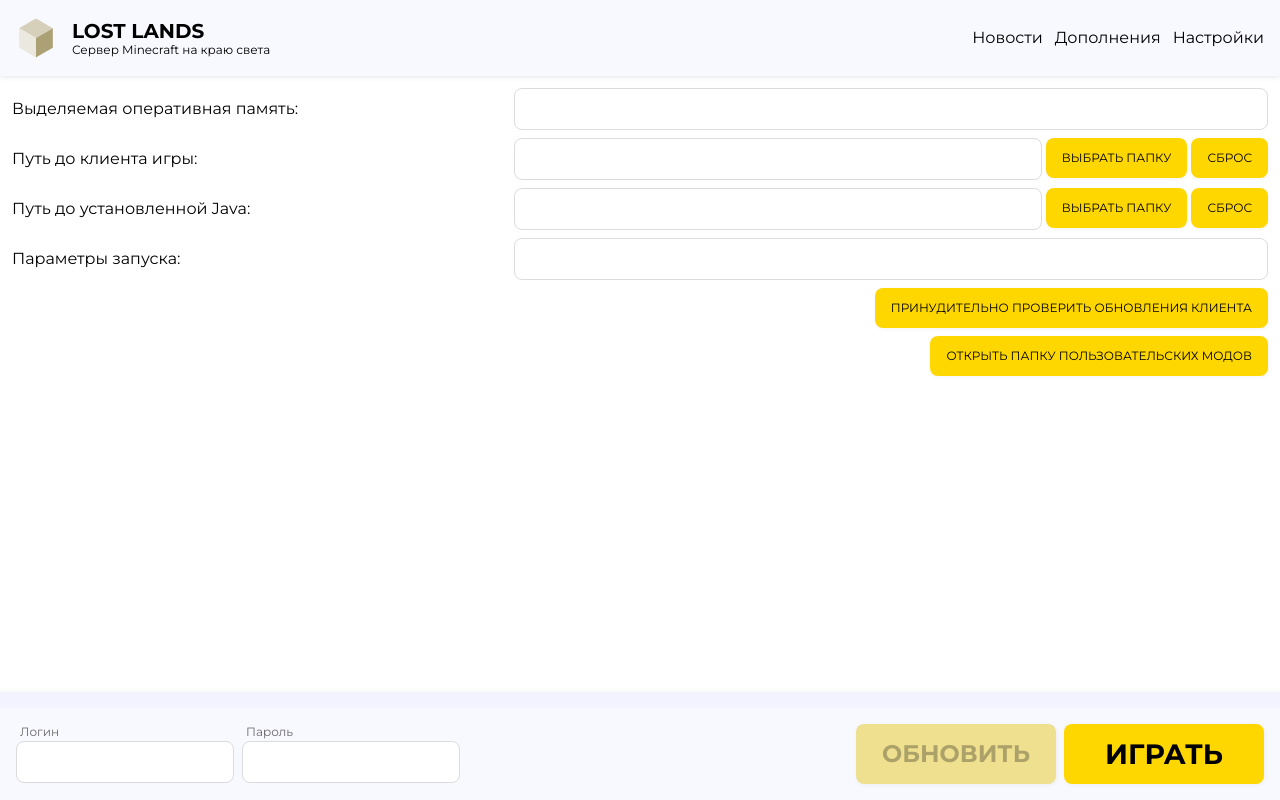
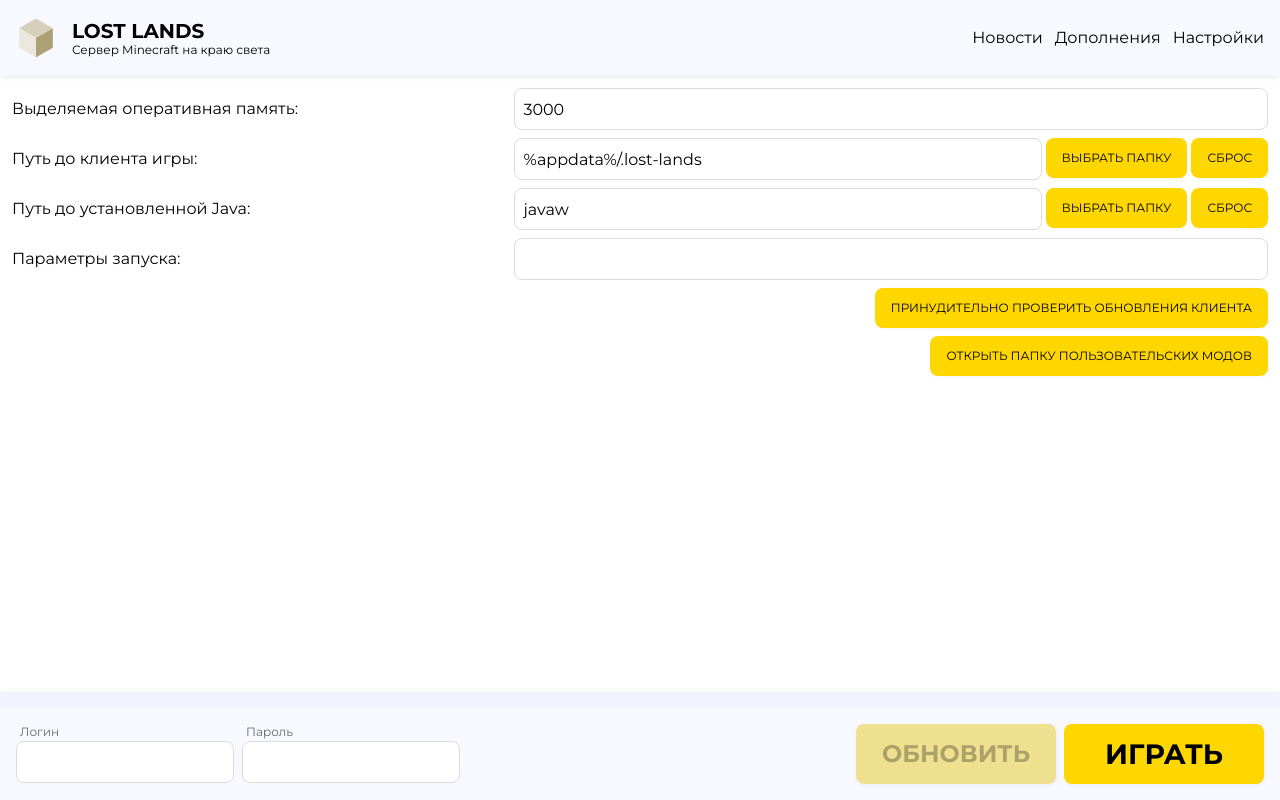
Before and after one commit to RusFeniks/ll-launcher, a Next.js app: page /settings in a window 1280 px wide. Built offline with nearby package versions, Linux system fonts and the light colour scheme.

Commit message:
Сервис работы с конфигурацией задействован на странице настроек

```diff
--- /dev/null
+++ b/src/app/service.provider.tsx
@@ -0,0 +1,7 @@
+"use client";
+import ConfigService from "@/service/config.service";
+import { createContext } from "react";
+
+export const ServiceContainer = createContext({
+  configService: new ConfigService(),
+});
--- a/src/app/settings/page.tsx
+++ b/src/app/settings/page.tsx
@@ -1,3 +1,6 @@
+"use client";
+import { ChangeEvent, useContext } from "react";
+import { ServiceContainer } from "../service.provider";
 import styles from "./page.styles.module.scss";
 
 interface SettingsRowProps {
@@ -13,27 +16,58 @@ const SettingsRow = (props: SettingsRowProps) => (
 );
 
 export default function Settings() {
+  const { configService } = useContext(ServiceContainer);
+  const config = configService.getAll();
+
+  function updateConfig(key: string, value: any) {
+    configService.setByKey(key, value);
+  }
+
   return (
     <div className={styles["settings"]}>
       <div className={styles["settings__form"]}>
         <SettingsRow label="Выделяемая оперативная память:">
-          <input type="number" className={styles["settings__input"]} />
+          <input
+            type="number"
+            className={styles["settings__input"]}
+            defaultValue={config.ram}
+            onChange={(event: ChangeEvent<HTMLInputElement>) => {
+              updateConfig("ram", Number(event.target.value));
+            }}
+          />
         </SettingsRow>
 
         <SettingsRow label="Путь до клиента игры:">
-          <input type="text" className={styles["settings__input"]} readOnly />
+          <input
+            type="text"
+            className={styles["settings__input"]}
+            defaultValue={config.gamePath}
+            readOnly
+          />
           <button className={styles["settings__button"]}>Выбрать папку</button>
           <button className={styles["settings__button"]}>Сброс</button>
         </SettingsRow>
 
         <SettingsRow label="Путь до установленной Java:">
-          <input type="text" className={styles["settings__input"]} readOnly />
+          <input
+            type="text"
+            className={styles["settings__input"]}
+            defaultValue={config.javaPath}
+            readOnly
+          />
           <button className={styles["settings__button"]}>Выбрать папку</button>
           <button className={styles["settings__button"]}>Сброс</button>
         </SettingsRow>
 
         <SettingsRow label="Параметры запуска:">
-          <input type="text" className={styles["settings__input"]} />
+          <input
+            type="text"
+            className={styles["settings__input"]}
+            defaultValue={config.launchParams}
+            onChange={(event: ChangeEvent<HTMLInputElement>) => {
+              updateConfig("launchParams", event.target.value);
+            }}
+          />
         </SettingsRow>
 
         <SettingsRow label="">
```
